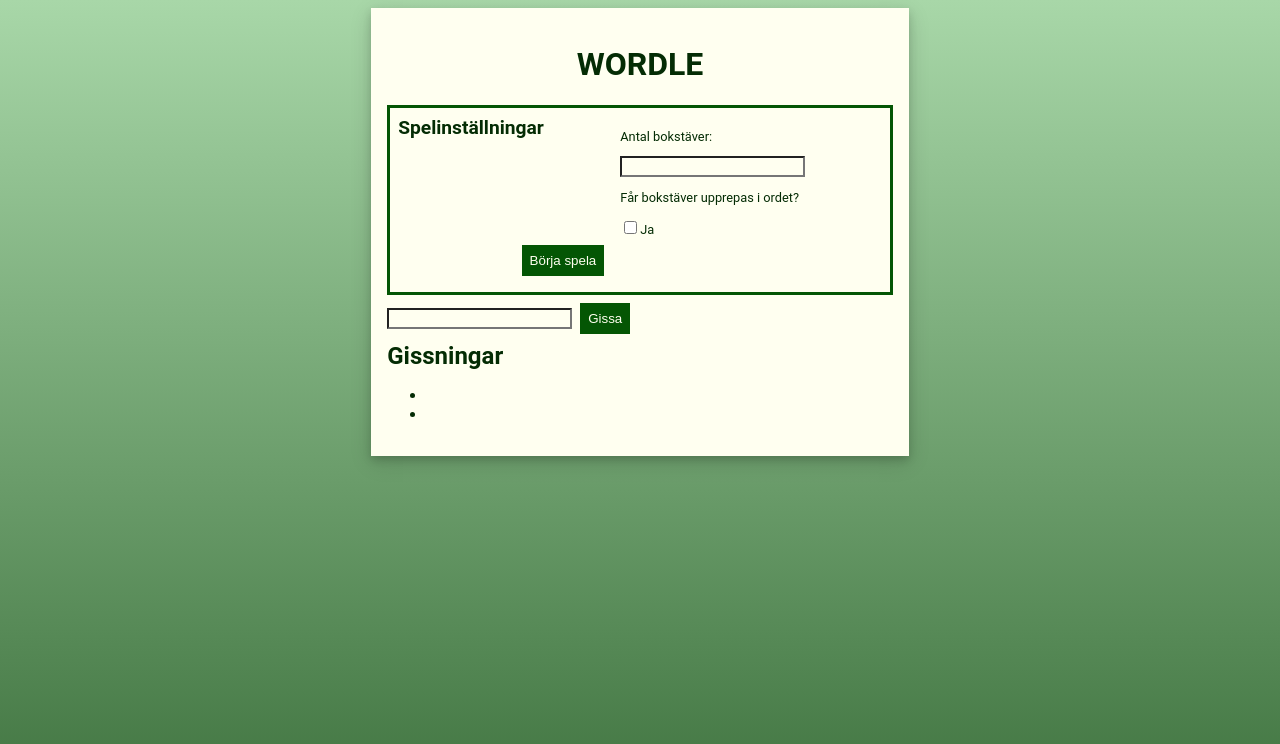
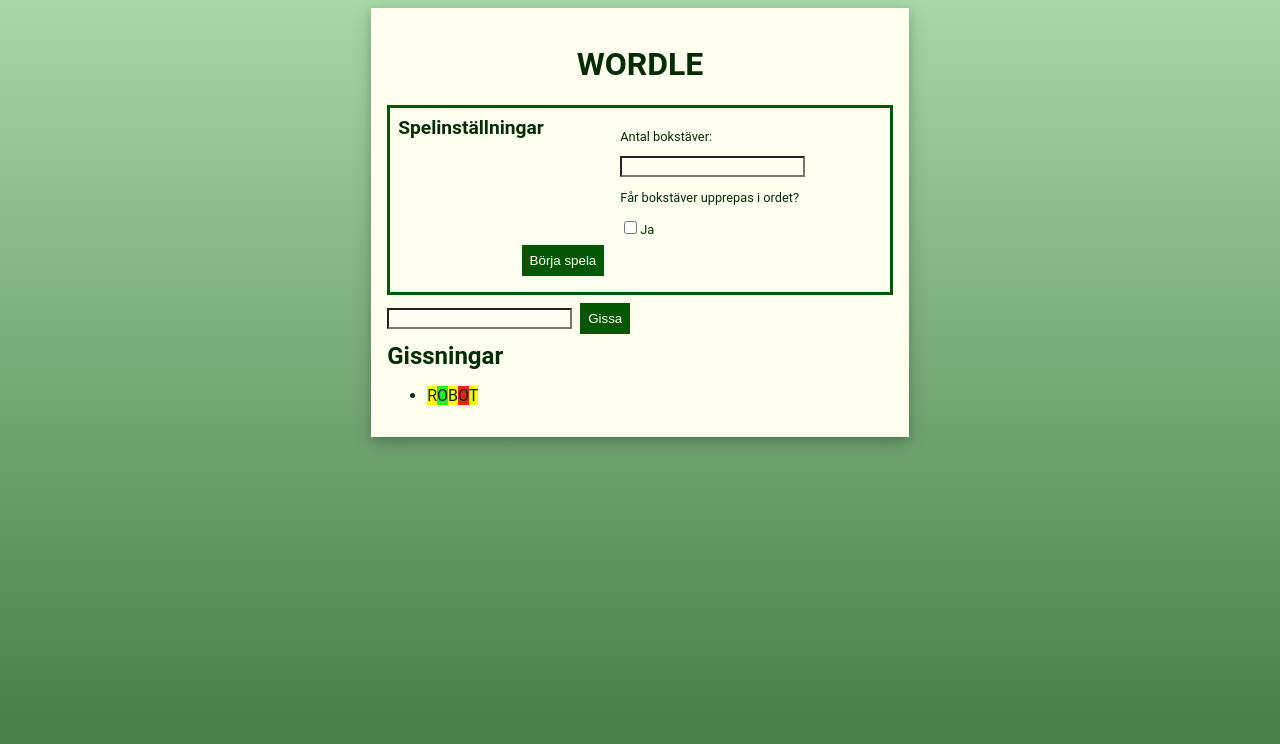
Before and after one commit to kai-ericson/wordle, a React (Vite) app in the folder wordle/: page / in a window 1280 px wide. Shown: the top 744 px of the page. Built offline with nearby package versions, Linux system fonts and the light colour scheme.

Commit message:
guess  is shown  corrrectly

```diff
--- a/wordle/src/App.jsx
+++ b/wordle/src/App.jsx
@@ -4,53 +4,21 @@
 
 function App() {
  const [correctWord, setCorrectWord] = useState("");
- const items = [
-  {
-  label: "ROBOT" ,
-  status:
-    [{letter: "R", result: "misplaced"},
-     {letter: "O", result: "misplaced"},
-     {letter: "B", result: "misplaced"},
-     {letter: "O", result: "misplaced"},
-     {letter: "T", result: "misplaced"}
-    ]
- },
- {
-  label: "ROBOT" ,
-  status:
-    [{letter: "R", result: "misplaced"},
-     {letter: "O", result: "misplaced"},
-     {letter: "B", result: "misplaced"},
-     {letter: "O", result: "misplaced"},
-     {letter: "T", result: "misplaced"}
-    ]
- }
- ];
+
 
 
   return (
-    <main className="app">
-      <div className="game">
-        <h1 className="header">WORDLE</h1>
-        <GameSettings onGetWord={(word) =>{
-          setCorrectWord(word);
-        }}/>
-        <Game correctWord={correctWord}/>
-        <h2>Gissningar</h2>
-        <ul className="guessList">
-          {items.map((item) =>{
-           return(
-            <li className="guessItem">
-              {item.status.map((element) =>{
-                <p >{element.letter}</p>
-              })}
-            </li>
-           )
-          }
-          )}
+    <main className="game">
 
-        </ul>
-      </div>
+      <h1 className="header">WORDLE</h1>
+      <GameSettings onGetWord={(word) =>{
+        setCorrectWord(word);
+      }}/>
+
+      <Game correctWord={correctWord}/>
+
+
+
     </main>
   )
 }
--- a/wordle/src/components/Game.jsx
+++ b/wordle/src/components/Game.jsx
@@ -1,34 +1,26 @@
 import { useState } from "react";
+import makeGuess from "./guess";
 export default function Game({ correctWord }) {
     const [guess, setGuess] = useState("");
     console.log("Correct word: "+correctWord);
+    const [items, setItems] = useState([
+        {results:
+          [{letter: "R", result: "misplaced"},
+           {letter: "O", result: "correct"},
+           {letter: "B", result: "misplaced"},
+           {letter: "O", result: "incorrect"},
+           {letter: "T", result: "misplaced"}
+          ]
+       }
+       ]);
     return(
+        <div>
             <form onSubmit={(ev) =>{
                 ev.preventDefault();
                 console.log("Guess: "+guess);
-            const guessLetters = guessWord.split("");
-            const correctLetters = correctWord.split("");
-            const resultsArray = [];
-            for(let i = 0; i<guessLetters.length; i++){
-                if(guessLetters[i] == correctLetters[i]){
-                    resultsArray.push({letter: guessLetters[i], result: "correct"});
-                    correctLetters[i] = "";
-                }else{
-                    resultsArray.push({letter: guessLetters[i], result: "incorrect"});
-                }
-            }
-            for(let i = 0; i<guessLetters.length; i++){
-                if(resultsArray[i].result === "incorrect"){
-                    correctLetters.forEach(letter => {
-                        if(guessLetters[i] == letter){
-                            resultsArray[i].result = "misplaced";
-                            const index = correctLetters.indexOf(letter)
-                            correctLetters[index] = "";
-                        }
-                    });
-                }
-            }
-
+                const results = makeGuess(guess, correctWord);
+                console.log(results);
+                setItems([...items, results])
             }}>
                 <input className="guessInput" onChange={(ev) => {
                     ev.preventDefault();
@@ -36,6 +28,25 @@
                 }} ></input>
                 <button className="guessBtn">Gissa</button>
             </form>
+            <h2>Gissningar</h2>
+            <ul className="guessList">
+                {items.map((item) =>{
+                    console.log(item.results);
+                    return(
+                    <li className="guessItem">{item.results.map((element) =>{
+                        return(
+                        <span className={element.result}>{element.letter}</span>
+                        )
+                    })}</li>
+                /*<li className="guessItem">
+                    {item.status.map((element) =>{
+                    <p >{element.letter}</p>
+                    })}
+                </li>*/
+                )}
+            )}
 
+        </ul>
+        </div>
     );
 }
--- /dev/null
+++ b/wordle/src/components/guess.jsx
@@ -0,0 +1,34 @@
+export default function makeGuess(guessWord, correct) {
+    let correctWord = correct.toLowerCase();
+    console.log(correctWord);
+    console.log("in makeGuess");
+    const guessLetters = guessWord.split("");
+    const correctLetters = correctWord.split("");
+    const resultsArray = [];
+    for(let i = 0; i<guessLetters.length; i++){
+        console.log("in first for-loop of makeGuess");
+        if(guessLetters[i] == correctLetters[i]){
+            resultsArray.push({letter: guessLetters[i], result: "correct"});
+            correctLetters[i] = "";
+        }else{
+            resultsArray.push({letter: guessLetters[i], result: "incorrect"});
+        }
+    }
+    for(let i = 0; i<guessLetters.length; i++){
+        console.log("in second for-loop of makeGuess");
+        if(resultsArray[i].result === "incorrect"){
+            correctLetters.forEach(letter => {
+                if(guessLetters[i] == letter){
+                    resultsArray[i].result = "misplaced";
+                    const index = correctLetters.indexOf(letter)
+                    correctLetters[index] = "";
+                }
+            });
+        }
+    }
+    console.log("result: ");
+    for(let i=0; i<resultsArray.length; i++){
+        console.log(resultsArray[i]);
+    }
+    return {results: resultsArray};
+}
--- a/wordle/src/index.css
+++ b/wordle/src/index.css
@@ -62,3 +62,12 @@
 .repeatLetters{
   grid-column: 2;
 }
+.misplaced{
+  background-color: rgb(253, 253, 14);
+}
+.incorrect{
+  background-color: rgb(245, 30, 30);
+}
+.correct{
+  background-color: rgb(41, 237, 41);
+}
```
Lines whose indentation alone changed are shown as unchanged.
